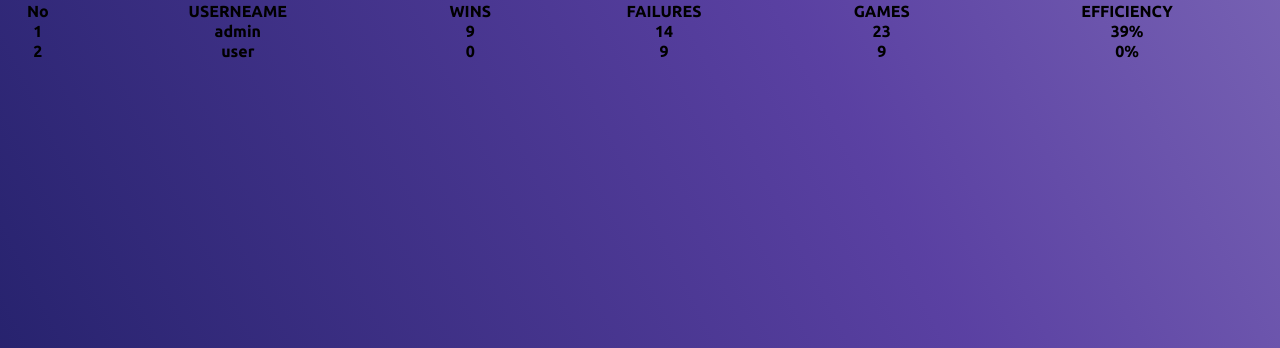
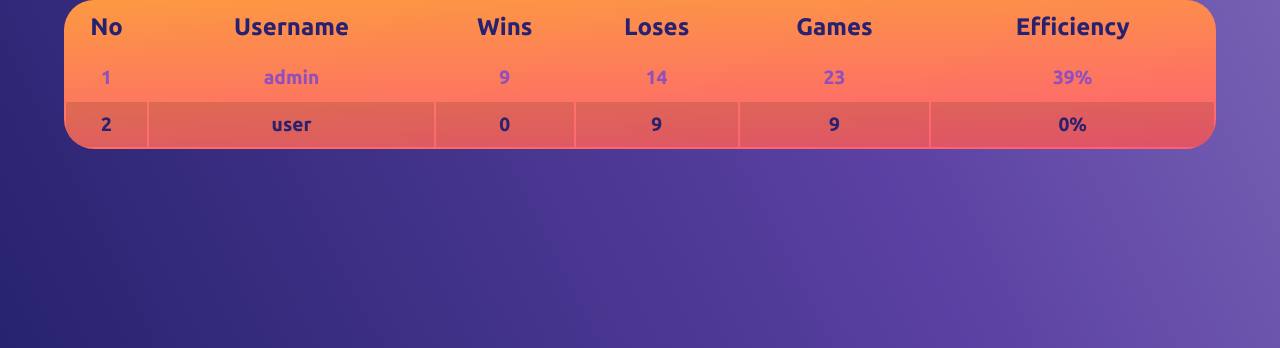
Before and after one commit to MaxDziad/Webowe_Oczko, a PHP site: page /statistics in a window 1280 px wide. Shown: the part 138-486 px from the top of the page. Run offline with PHP 8.4, Linux system fonts and the light colour scheme; a user stored in the database is signed in; data comes from the database, SQL or seed files in the repository; lists and menus that the app fills with data are empty; some libraries are stand-ins or nearby versions.

Commit message:
statistics front done

```diff
--- a/application/html_templates/profile.html.twig
+++ b/application/html_templates/profile.html.twig
@@ -38,11 +38,11 @@
 			{% block content %}
 				<div class="game">
 					<a href="/lobby" class="lobby_link"><button class="game__button-start">Start Game</button></a>
-					<div class="game__card">
+					{# <div class="game__card">
 						<h3>Won Games</h3><hr></div>
 					<div class="game__card">
 						<h3>Achievements</h3><hr></div>
-				</div>
+				</div> #}
 			{% endblock %}
 
 		</div>
--- a/application/html_templates/statistics.html.twig
+++ b/application/html_templates/statistics.html.twig
@@ -3,19 +3,33 @@
 {% set cash = cash %}
 
 {% block content %}
-    <table>
+	<link rel="stylesheet" href="/application/stylesheets/statistics.css">
+	<div class="wrapper">
+		<table class="statistics">
 			<thead>
 				<tr>
 					<th scope="col">No</th>
-                <th scope="col">USERNEAME</th>
-                <th scope="col">WINS</th>
-                <th scope="col">FAILURES</th>
-                <th scope="col">GAMES</th>
-                <th scope="col">EFFICIENCY</th>
+					<th scope="col">Username</th>
+					<th scope="col">Wins</th>
+					<th scope="col">Loses</th>
+					<th scope="col">Games</th>
+					<th scope="col">Efficiency</th>
 				</tr>
 			</thead>
 			<tbody>
 				{% for user in best_users %}
+
+
+					{% if  user['username']  == username %}
+						<tr class="user">
+							<th scope="col">{{ loop.index }}</th>
+							<th scope="col">{{ user['username'] }}</th>
+							<th scope="col">{{ user['wins'] }}</th>
+							<th scope="col">{{ user['failures'] }}</th>
+							<th scope="col">{{ user['games'] }}</th>
+							<th scope="col">{{ user['efficiency'] }}</th>
+						</tr>
+					{% else %}
                         <tr>
 							<th scope="col">{{ loop.index }}</th>
 						    <th scope="col">{{ user['username'] }}</th>
@@ -24,14 +38,14 @@
                             <th scope="col">{{ user['games'] }}</th>
                             <th scope="col">{{ user['efficiency'] }}</th>
                         </tr>
+
+					{% endif %}
+
 			{% endfor %}
 		</tbody>
 	</table>
-{% endblock %}
-{% block active %}
+</div>{% endblock %}{% block active %}
 <script>
 	const page = document.querySelector("#statistics");
 page.classList.add("active")
-</script>
-
-{% endblock %}
+</script>{% endblock %}
--- /dev/null
+++ b/application/stylesheets/statistics.css
@@ -0,0 +1,34 @@
+
+.wrapper{
+    display: flex;
+    justify-content: center;
+}
+
+.statistics{
+    background: linear-gradient(357.96deg, #FE5F75 1.8%, #FC9842 98.4%);
+    width: 90%;
+    border-radius: 30px;
+    color: var(--blue);
+    overflow: hidden;
+
+}
+
+.statistics thead{
+    font-size: 1.5rem;
+}
+
+.statistics tr th{
+    padding: 0.7rem 0;
+}
+
+.statistics tbody tr{
+    font-size: 1.2rem;
+}
+
+.user{
+    color: rgb(145, 78, 190);
+}
+
+.statistics tr:nth-child(even){
+    background: rgba(0, 0, 0, 0.123);
+}
```
Lines whose indentation alone changed are shown as unchanged.
